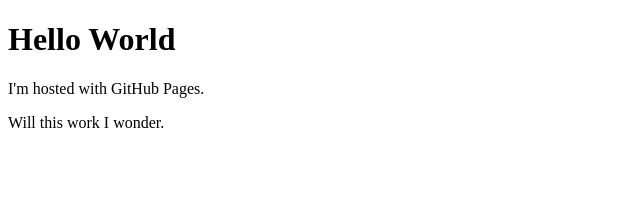
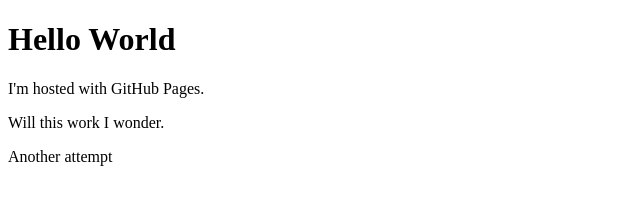
Before and after one commit to Amestern/warehouse62.github.io, a plain HTML site: page Index.html in a window 1280 px wide. Shown: the whole page, without its empty margins (0-640 px from the left). Drawn offline with Linux system fonts and the light colour scheme.

Commit message:
Update Index.html
No 3

```diff
--- a/Index.html
+++ b/Index.html
@@ -4,5 +4,6 @@
 <h1>Hello World</h1>
 <p>I'm hosted with GitHub Pages.</p>
 <p>Will this work I wonder.</p>
+<p>Another attempt</p>
 </body>
 </html>
```
